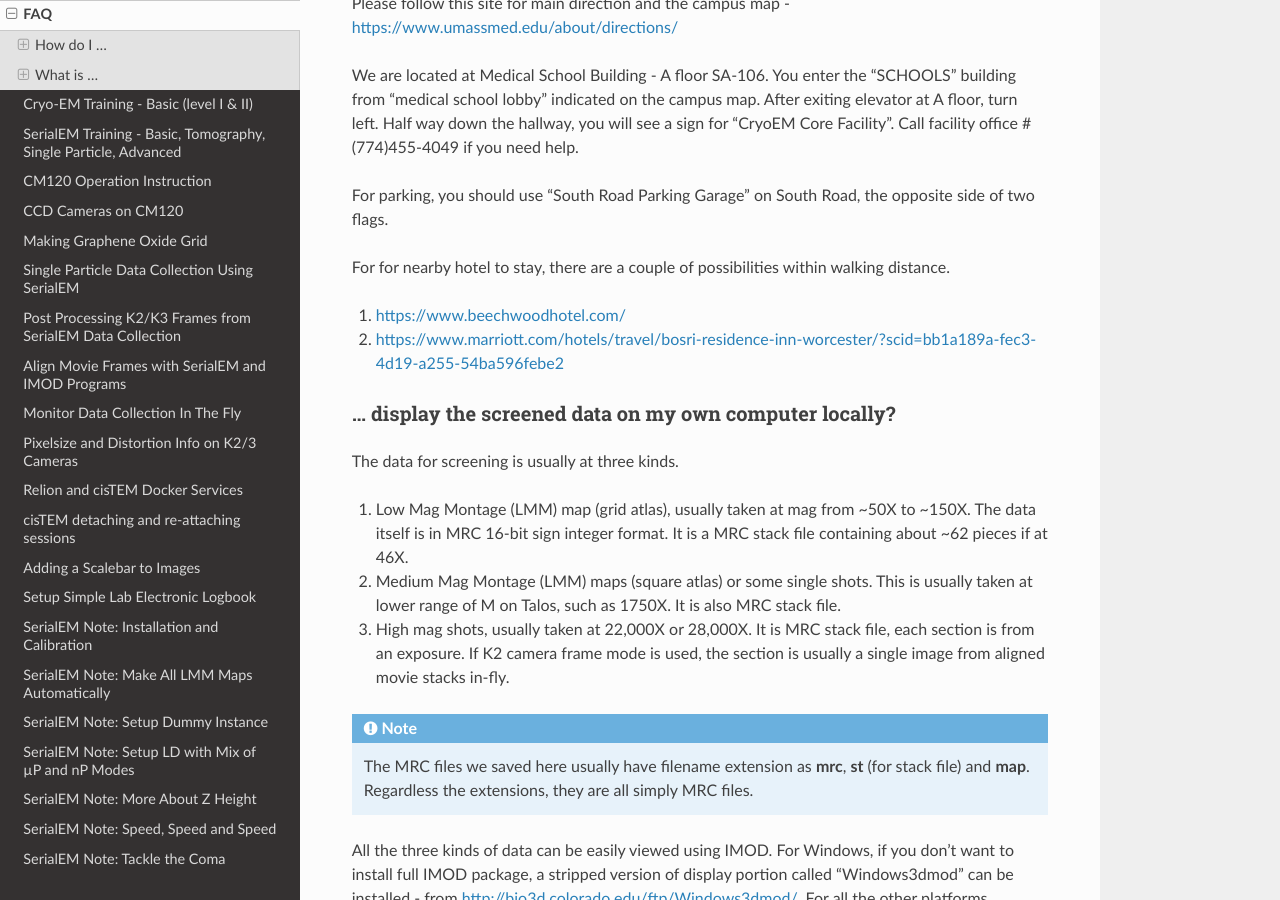
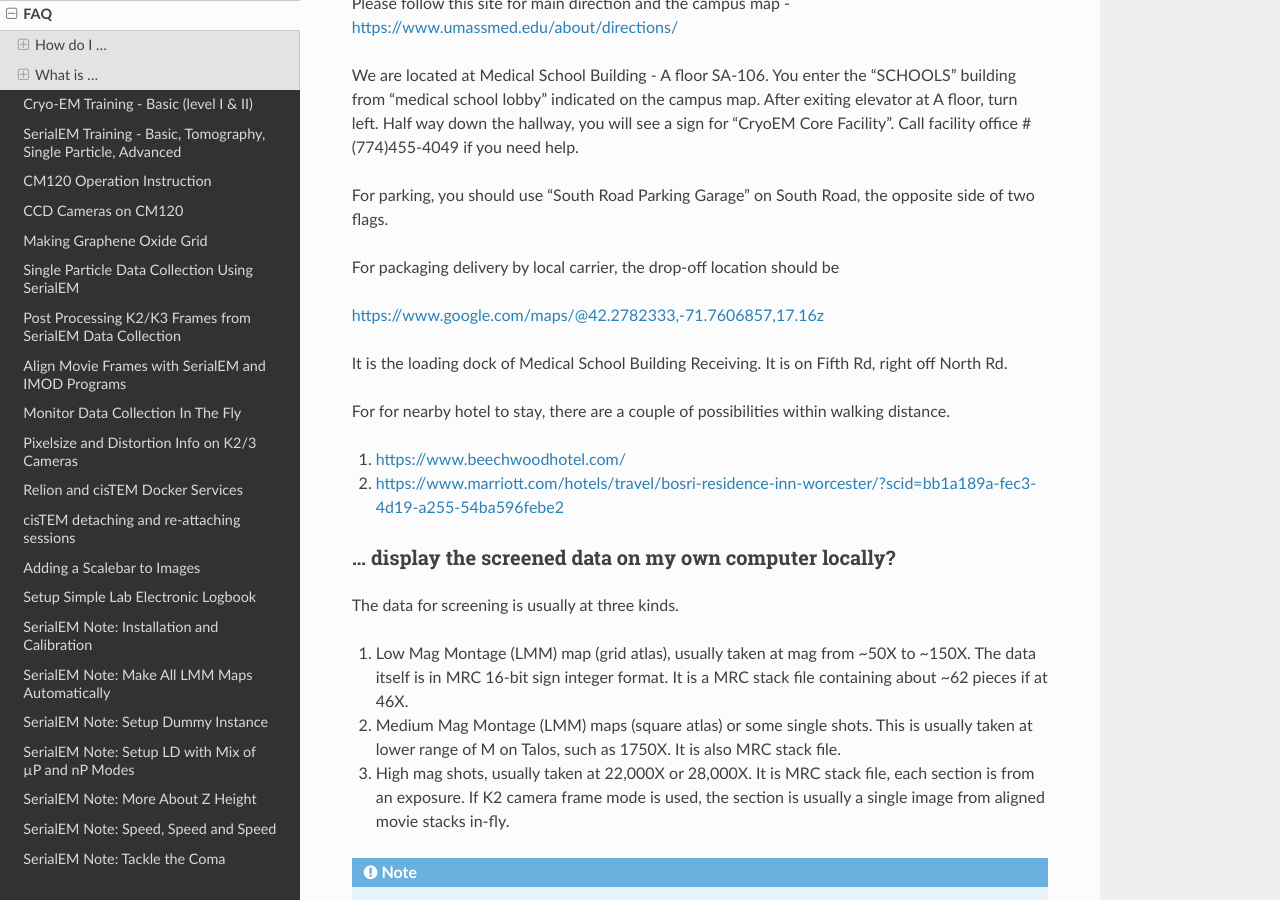
Before and after one commit to xuchen66/sphinx-emdocs, a Sphinx documentation site: the page built from source/cryo-em_faq.rst, in a window 1280 px wide and 900 px high, scrolled down 828 px. Built offline with Sphinx 7.4.7 and the Read the Docs theme 2.0.0, drawn with Linux system fonts in a browser that asks for light colours; pages that are not in the unit, such as notebooks, are missing from menus.

Commit message:
Update cryo-em_faq.rst

```diff
--- a/source/cryo-em_faq.rst
+++ b/source/cryo-em_faq.rst
@@ -1,3 +1,4 @@
+
 .. cryo-em_faq:
 
 FAQ
@@ -50,6 +51,13 @@ will see a sign for "CryoEM Core Facility". Call facility office #
 
 For parking, you should use "South Road Parking Garage" on South Road, the
 opposite side of two flags.
+
+For packaging delivery by local carrier, the drop-off location should be
+
+https://www.google.com/maps/@42.2782333,-71.7606857,17.16z
+
+It is the loading dock of Medical School Building Receiving. It is on Fifth Rd,
+right off North Rd.
 
 For for nearby hotel to stay, there are a couple of possibilities within
 walking distance.
```
